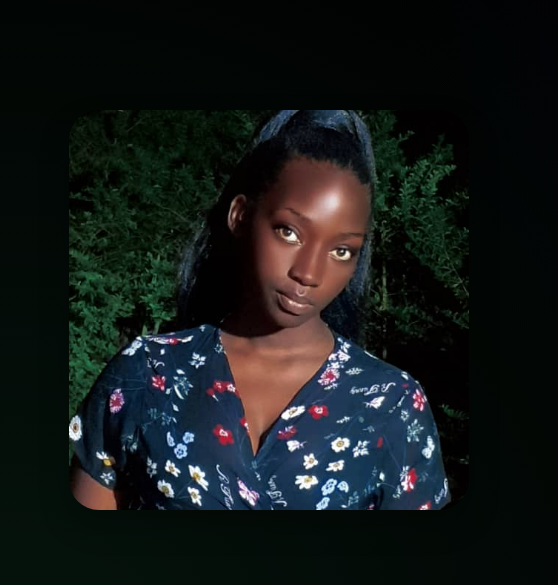
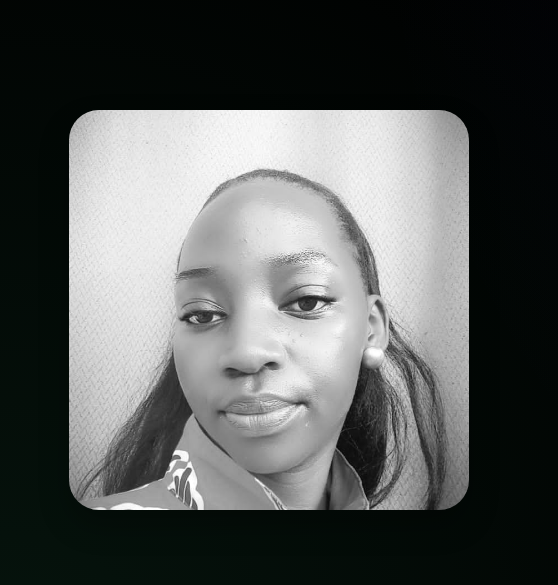
Before and after one commit to nakungu-esther/portifolio-personal, a plain HTML site: page index.html in a window 1280 px wide. Shown: the part 110-695 px from the top of the page, 0-558 px from the left. Drawn offline with nearby package versions, Linux system fonts and the light colour scheme.

```diff
--- a/index.html
+++ b/index.html
@@ -631,7 +631,7 @@
                     <!-- Profile Image -->
                     <div class="image-column">
                         <img
-                            src="images/naks.jpg"
+                            src="images/nnnn.jpg"
                             alt="Professional portrait of Esther Nakungu"
                             class="profile-image"
                             width="400"
```
